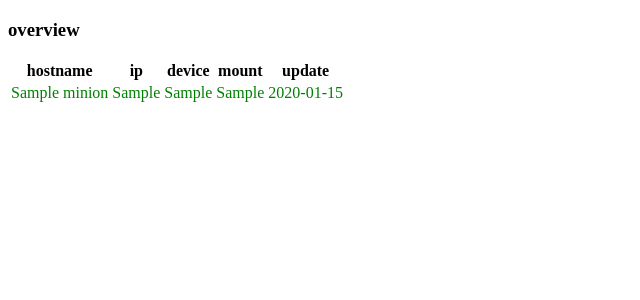
After one commit to ontologyzsy/lumia, a Django app: template console/src/templates/minion.html in a window 1280 px wide. The commit adds this page. Shown: the top 300 px of the page, without its empty margins (0-640 px from the left). Run offline with Django 3.2, Linux system fonts and the light colour scheme; the template is opened without the code that fills it: most values are stand-ins (such as "Sample title", 1, 10 or a date in 2020).

Commit message:
add console

```diff
--- a/console/src/bootstrap/settings.py
+++ b/console/src/bootstrap/settings.py
@@ -96,3 +96,6 @@ LOGGING = {
 STATICFILES_DIRS = (
    os.path.join(BASE_DIR, "statics"),
 )
+
+GALAXY_ADDR=""
+LUMIA_ADDR="127.0.0.1:8081"
--- a/console/src/bootstrap/urls.py
+++ b/console/src/bootstrap/urls.py
@@ -6,7 +6,6 @@ urlpatterns = urls.patterns('bootstrap.views',
 )
 
 
-
-#urlpatterns += urls.patterns('',
-#     (r'^quota/', urls.include('console.quota.urls')),
-#)
+urlpatterns += urls.patterns('',
+     (r'^minion/', urls.include('minion.urls')),
+)
--- a/console/src/templates/index.html
+++ b/console/src/templates/index.html
@@ -1,5 +1,6 @@
 <html>
 <body>
-lumia
+
+
 </body>
 </html>
--- /dev/null
+++ b/console/src/templates/minion.html
@@ -0,0 +1,45 @@
+<!DOCTYPE html>
+<html>
+<head>
+<style>
+.status_ok {
+    color:green;
+}
+
+.status_err {
+    color:red;
+}
+</style>
+
+<head>
+<body>
+
+<div class="minions">
+    <h3>overview</h3>
+    <table>
+        <tr>
+            <th>hostname</th>
+            <th>ip</th>
+            <th>device</th>
+            <th>mount</th>
+            <th>update</th>
+        </tr>
+
+        {% for minion in minions %}
+            {% if minion.device_ok and minion.mount_ok%}
+            <tr class="status_ok">
+            {% else %}
+            <tr class="status_err">
+            {% endif %}
+                <td> {{minion.hostname}}</td>
+                <td> {{minion.ip}}</td>
+                <td> {{minion.device_ok}}</td>
+                <td> {{minion.mount_ok}}</td>
+                <td> {{minion.last_update}}</td>
+            </tr>
+        {% endfor %}
+    </table>
+</div>
+
+</body>
+</html>
```
Also changed, not shown: 5 other files.
